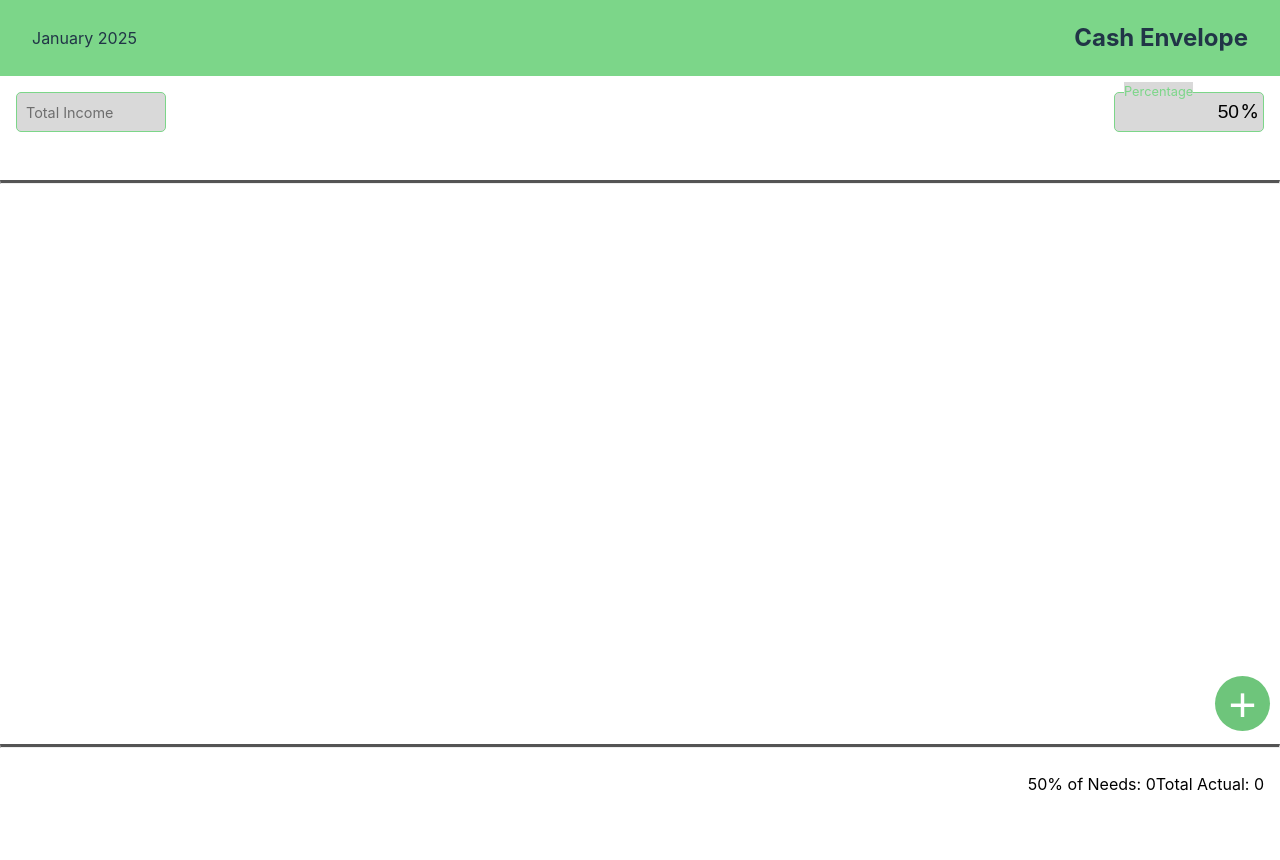
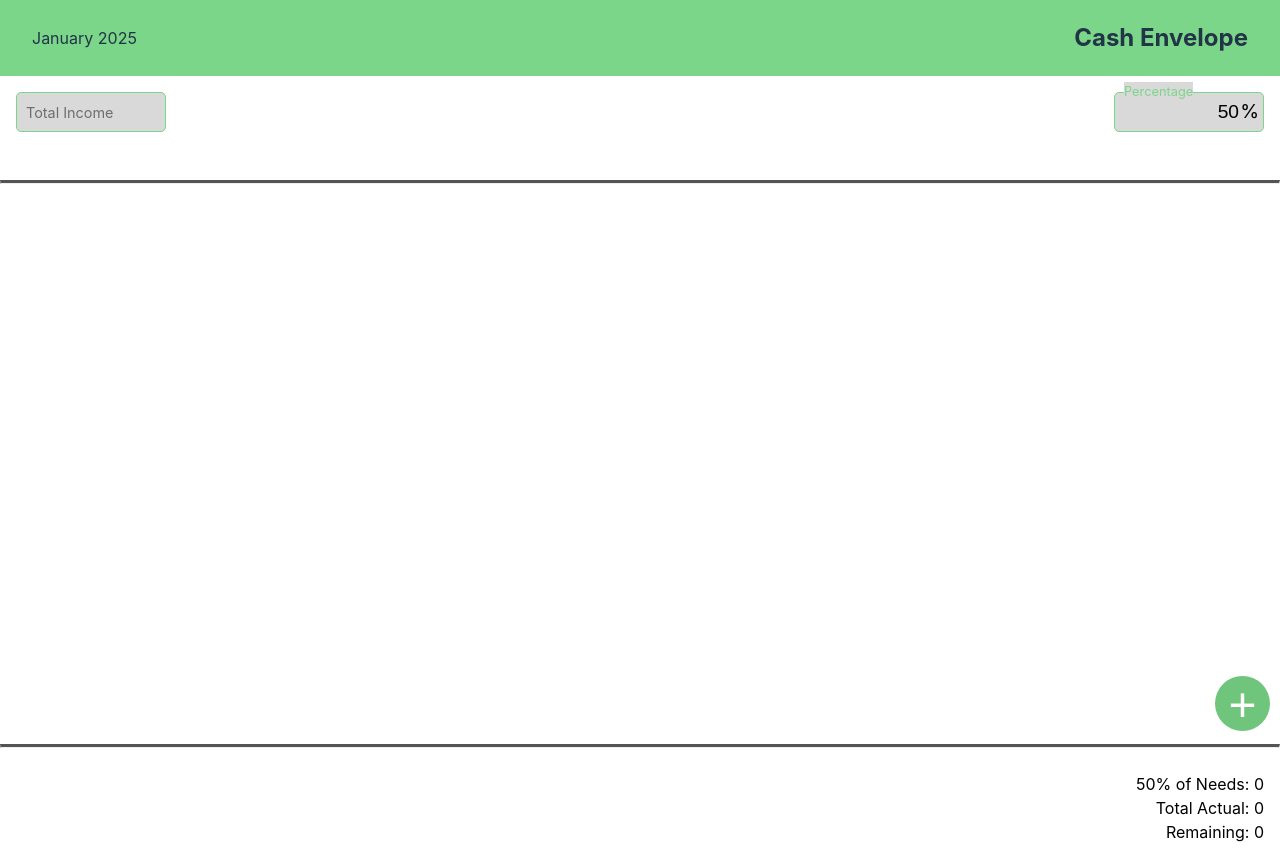
Before and after one commit to emscawas/cash-envelope, a React (Vite) app: page / in a window 1280 px wide. Before the commit the page ends 812 px from the top, so only its background shows below. Built offline with nearby package versions, Linux system fonts and the light colour scheme.

Commit message:
added remaining value on the footer

```diff
--- a/src/components/body/body.css
+++ b/src/components/body/body.css
@@ -83,7 +83,7 @@
     color: #7CD689;
 }
 
-.needs-total-budget {
+.needs-total-budget, .total-remaining {
     color: black;
 }
 
@@ -109,8 +109,9 @@
 
 .total-texts {
     display: flex;
+    flex-direction: column;
     flex-wrap: wrap;
-    justify-content: flex-end;
+    align-items: flex-end;
     width: 50%;
 }
 
--- a/src/components/body/body.tsx
+++ b/src/components/body/body.tsx
@@ -28,16 +28,28 @@ function BudgetPlanner() {
     const totalIncome = Number(income.replace(/,/g, ""));
     const needsPercentageValue =
       Number(needsPercentage.replace(/%/g, "")) / 100;
-    const totalCalculatedValue = Math.round(totalIncome * needsPercentageValue * 100) / 100;
+    const totalCalculatedValue =
+      Math.round(totalIncome * needsPercentageValue * 100) / 100;
     return totalCalculatedValue.toLocaleString();
   };
 
   const handleTotalActualChange = (total: number) => {
     const totalNeed = calculateTotalNeeds().replace(/,/g, "");
     if (total > Number(totalNeed)) {
-      document.querySelector(".needs-total-budget")?.classList.add("over-budget");
+      document
+        .querySelector(".needs-total-budget")
+        ?.classList.add("over-budget");
     }
     setTotalActual(total);
+  };
+
+  const calculateTotalRemaining = () => {
+    const totalNeeds = Number(calculateTotalNeeds().replace(/,/g, ""));
+    const result = totalNeeds - totalActual;
+    if (result < 0) {
+      document.querySelector(".total-remaining")?.classList.add("over-budget");
+    }
+    return result.toLocaleString();
   };
 
   return (
@@ -78,8 +90,15 @@ function BudgetPlanner() {
       <div className="footer">
         <div className="dl-buttons"></div>
         <div className="total-texts">
-          <span className="total-needs">{needsPercentage}% of Needs: {calculateTotalNeeds()}</span>
-          <span className="needs-total-budget">Total Actual: {totalActual.toLocaleString()}</span>
+          <span className="total-needs">
+            {needsPercentage}% of Needs: {calculateTotalNeeds()}
+          </span>
+          <span className="needs-total-budget">
+            Total Actual: {totalActual.toLocaleString()}
+          </span>
+          <span className="total-remaining">
+            Remaining: {calculateTotalRemaining()}
+          </span>
         </div>
       </div>
     </div>
```
